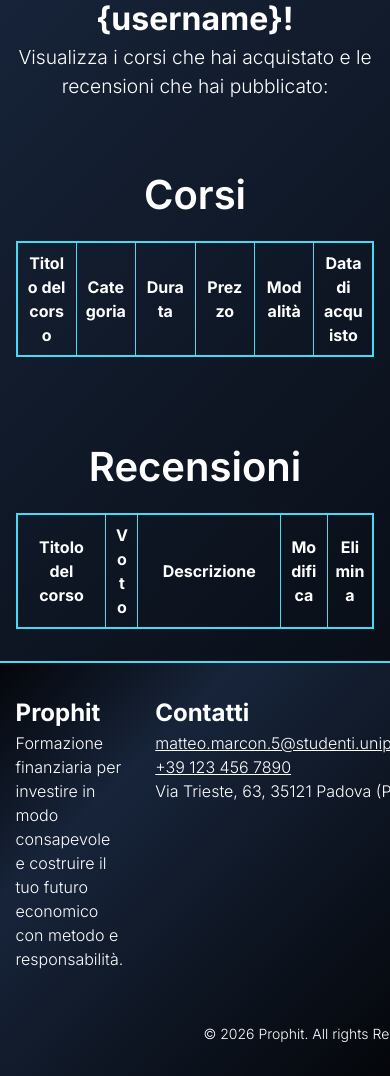
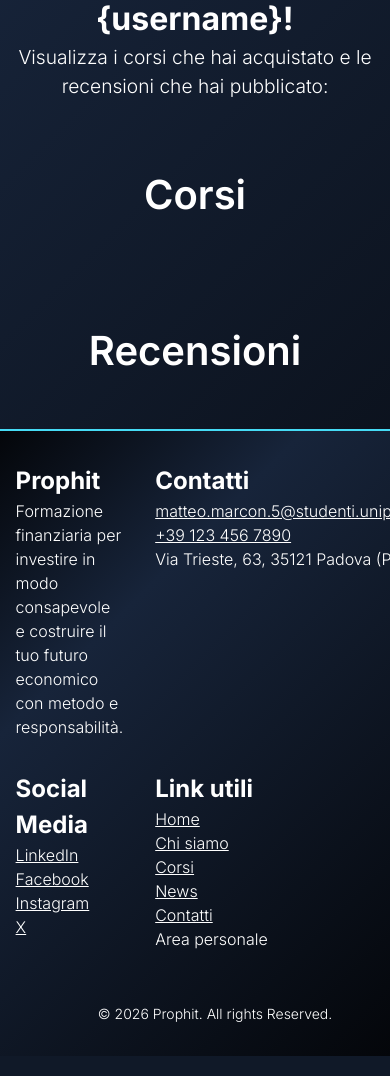
Before and after one commit to fede-simo/progetto_tecweb, a PHP site: page /html/areapersonale.html in a window 390 px wide; the page is wider, and only the part inside the window is pictured. Shown: the part 718-1794 px from the top of that part. Run offline with PHP 8.4, Linux system fonts and the light colour scheme; lists and menus that the app fills with data are empty.

Commit message:
Terminazione css mobile

```diff
--- a/areapersonale.php
+++ b/areapersonale.php
@@ -89,13 +89,13 @@ if (!empty($recensioni)) {
             <th scope="row"><a href="./dettagliocorso.php?id=' . urlencode($recensione['id_corso']) . '" class="corso-link-tabella"><strong>' . htmlspecialchars($recensione['titolo']) . '</strong></a></th>
             <td data-title="Voto">' . htmlspecialchars($recensione['rating']) . '</td>
             <td data-title="Descrizione">' . htmlspecialchars($recensione['descrizione']) . '</td>
-            <td data-title="">
+            <td data-title="Modifica">
                 <form action="./modificarecensione.php" method="GET">
                     <input type="hidden" name="id" value="' . $recensione['id'] . '">
                     <button type="submit" class="action-btn">Modifica</button>
                 </form>
             </td>
-            <td data-title="">
+            <td data-title="Elimina">
                 <form action="./eliminarecensione.php?id=' . urlencode($recensione['id']) . '" method="POST"
                 onsubmit="return confirm(\'Sei sicuro di voler eliminare questa recensione?\');">
                     <button type="submit" class="action-btn action-btn-danger">Elimina</button>
--- a/css/mini.css
+++ b/css/mini.css
@@ -1,9 +1,31 @@
+    :root{
+        --weight-bold: 600;
+        --weight-regular: 400;
+        --weight-light: 300;
+
+        --text-size-normal: 1rem;
+        --text-size-small: 0.875rem;
+        --text-size-large: 1.625rem;
+        --text-size-link: 1.25rem;
+
+        --background-color: linear-gradient(135deg, #04060A 0%, #17243A 30%, #04060A 100%);
+        --text-color: #fff;
+        --dark-text-color: #17243A;
+
+        --a-highlight-text-color: #17243A;
+        --a-highlight-visited-text-color: #17243A; /*DA DEFINIRE*/
+
+        --border-color: #46DBF5;
+    }
+
     header,
     #breadcrumb,
     main,
     footer {
-        padding-left: clamp(4%, calc((100vw - 800px) / 2), calc((100vw - 800px) / 2));
-        padding-right: clamp(4%, calc((100vw - 800px) / 2), calc((100vw - 800px) / 2));
+        /*padding-left: clamp(4%, calc((100vw - 800px) / 2), calc((100vw - 800px) / 2));
+        padding-right: clamp(4%, calc((100vw - 800px) / 2), calc((100vw - 800px) / 2));*/
+        padding-left: 4%;
+        padding-right: 4%;
     }
 
 
@@ -29,7 +51,7 @@
         width: 100%;
     }
 
-    #menu {
+    #menu, footer {
         width: 100%;
     }
 
@@ -194,9 +261,73 @@
         margin-bottom: 0rem;
     }
 
+    /*
+    #######################################################################
+    AREA ADMIN
+    #######################################################################
+    */
+
+    #welcome-profile {
+        align-items: center;
+    }
+
+    #welcome-profile p, #welcome-profile h2 {
+        text-align: center;
+    }
 
     /*
     #######################################################################
     AREA USER
     #######################################################################
     */
+
+    @media screen and (max-width: 768px) {
+
+        thead {
+            display: none;
+        }
+
+        tr, th, td{
+            display: block;
+            text-align: left;
+            white-space: normal;
+            border-collapse: collapse;
+            border: none;
+            text-align: center;
+        }
+
+        tr {
+            border: 2px solid var(--border-color);
+        }
+
+        th{
+            background-color: var(--border-color);
+            color: var(--dark-text-color);
+            padding-top: 0.5rem;
+        }
+
+        th a {
+            color: var(--a-highlight-text-color);
+        }
+
+        th a:visited {
+            color: var(--a-highlight-text-color);
+        }
+
+        td {
+            padding-top: 0.5rem;
+        }
+
+        th[data-title]:before, td[data-title]:before {
+            content: attr(data-title) ":\00A0";
+            font-weight: bold;
+        }
+
+        td form {
+            display: inline-flex;
+        }
+
+        footer {
+            grid-template-columns: repeat(2, 1fr);
+        }
+    }
--- a/css/styles.css
+++ b/css/styles.css
@@ -17,6 +17,7 @@
         --background-color: linear-gradient(135deg, #04060A 0%, #17243A 30%, #04060A 100%);
         --text-color: #fff;
         --text-color-2: #a0a0a0;
+        --dark-text-color: #17243A;
         --highlight-background-color: linear-gradient(45deg, #A6EDFF  0%, #46DBF5 30%, #A6EDFF  100%);
 
         --highlight-text-color: #17243A;
@@ -661,36 +662,19 @@
     table {
         text-align: center;
         width: 100%;
-        table-layout: fixed;
         border-collapse: collapse;
         margin-top: 1rem;
         border: 2px solid var(--border-color);
         margin-bottom: 1rem;
     }
 
-    table th, table td{
+    th, td{
         border: 1px solid var(--border-color);
         padding: 0.5rem;
         font-size: 1rem;
         word-wrap: break-word;
         overflow-wrap: break-word;
         white-space: normal;
-    }
-
-    .rec-titolo {
-        width: 25%;
-    }
-
-    .rec-voto {
-        width: 9%;
-    }
-
-    .rec-modifica, .rec-elimina {
-        width: 13%;
-    }
-
-    .rec-descrizione {
-        width: 40%;
     }
 
     .corso-link-tabella {
@@ -713,7 +697,9 @@
         align-items: center;
         justify-content: center;
 
-        padding: 0.4rem 0.8rem;
+        padding-top: 0.4rem;
+        padding-bottom: 0.4rem;
+
         font-size: 1rem;
         font-weight: 500;
 
--- a/html/areapersonale.html
+++ b/html/areapersonale.html
@@ -46,8 +46,8 @@
 
     <main id="main">
         <button id="back-to-top">&#8593</button>
-        <section class="alt3">
-            <h1>Area personale</h1>
+        <section id="welcome-profile" class="alt3">
+            <h1 id="title-profile">Area personale</h1>
             <h2>Benvenuto <strong>{username}</strong>!</h2>
             <p>Visualizza i corsi che hai acquistato e le recensioni che hai pubblicato:</p>
         </section>
--- a/html/chisiamo.html
+++ b/html/chisiamo.html
@@ -60,7 +60,7 @@
             </div>
         </section>
 
-        <section class="alt">
+        <section id="team-section" class="alt">
             <div class="content">
                 <h2>Il <span lang="en">team</span></h2>
                 <p>Quattro esperti con laurea in Fuffaguru-Scienze Applicate e una sana ossessione per i numeri.</p>
@@ -82,7 +82,7 @@
             <p>Se una strategia promette guadagni facili, la smontiamo insieme.</p>
         </section>
 
-        <section>
+        <section id="chisiamo-last-sec">
             <div class="content">
                 <h2>Come funziona?</h2>
                 <p>Scegli un corso, segui le lezioni e applica gli esercizi. Alla fine hai un piano operativo personale.</p>
```
Also changed, not shown: other parts of css/mini.css (+50 -5 lines), admin.php (+5 -5 lines), html/admin.html (+4 -4 lines), html/index.html (+5 -5 lines).
